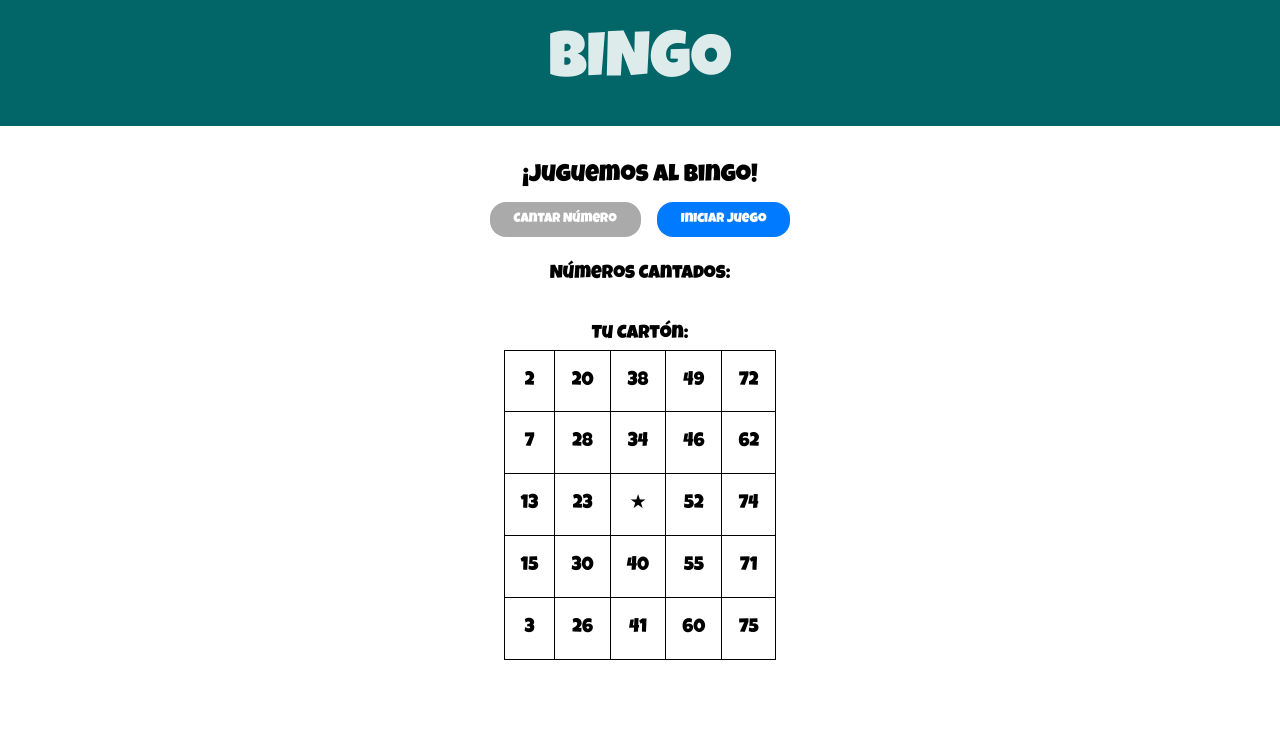
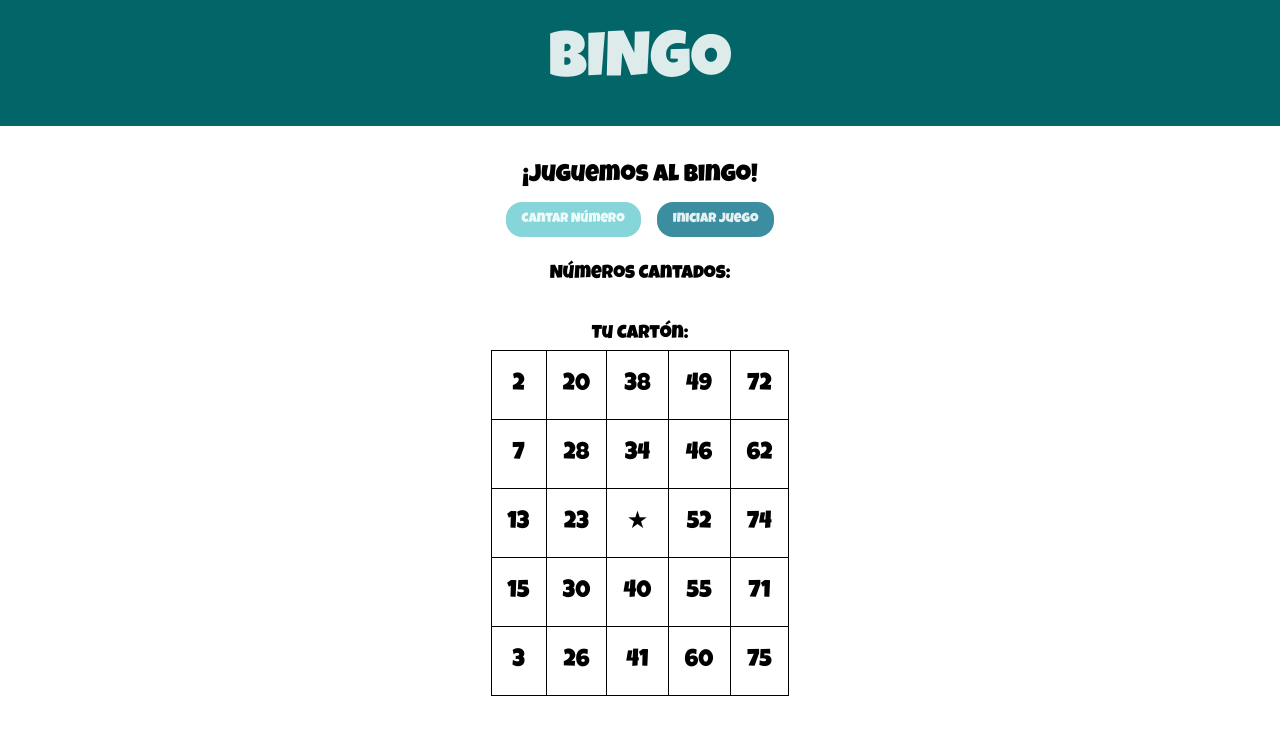
Before and after one commit to GiraMorales/Proyecto12, a React (Vite) app in the folder React/: page /bingo in a window 1280 px wide. Shown: the top 734 px of the page. Built offline with nearby package versions, Linux system fonts and the light colour scheme.

Commit message:
maquetar juegos

```diff
--- a/React/src/index.css
+++ b/React/src/index.css
@@ -26,7 +26,7 @@
   --pjg-size-2: 1.5rem;
   --pjg-size-3: 2rem;
   --pjg-size-4: 2.5rem;
-  --pjg-size-5: 3rem;
+  --pjg-size-5: 2rem;
 
   font-synthesis: none;
   text-rendering: optimizeLegibility;
--- a/React/src/pages/Juego/Juego.css
+++ b/React/src/pages/Juego/Juego.css
@@ -1,27 +1,27 @@
 .juego {
-  padding: 2rem;
+  padding: var(--pjg-size-3);
   text-align: center;
 }
 
 .btn-cantar,
 .btn-iniciar {
   margin: 0.5rem;
-  padding: 0.7rem 1.5rem;
+  padding: 0.7rem var(--pjg-size-1);
   border: none;
-  border-radius: 1rem;
-  background-color: #007bff;
-  color: white;
+  border-radius: var(--pjg-size-1);
+  background-color: var(--pjg-color-2);
+  color: var(--pjg-color-6);
   font-weight: bold;
   cursor: pointer;
 }
 
 .btn-cantar:disabled {
-  background-color: #aaa;
+  background-color: var(--pjg-color-4);
   cursor: not-allowed;
 }
 
 .numeros-cantados {
-  margin: 1rem 0;
+  margin: var(--pjg-size-1) 0;
 }
 
 .lista-numeros {
@@ -32,18 +32,19 @@
 }
 
 .numero {
-  background: #e0e0e0;
+  background: var(--pjg-color-6);
   padding: 0.5rem;
   border-radius: 50%;
-  width: 2rem;
-  height: 2rem;
+  width: var(--pjg-size-3);
+  height: var(--pjg-size-3);
   display: flex;
   align-items: center;
   justify-content: center;
 }
 
 .carton {
-  margin-top: 2rem;
+  margin-top: var(--pjg-size-3);
+  margin-bottom: var(--pjg-size-1);
 }
 
 .carton table {
@@ -53,14 +54,14 @@
 
 .carton td {
   border: 1px solid #000;
-  padding: 1rem;
-  width: 3rem;
-  height: 3rem;
-  font-size: 1.2rem;
+  padding: var(--pjg-size-1);
+  width: var(--pjg-size-5);
+  height: var(--pjg-size-5);
+  font-size: var(--pjg-size-2);
   font-weight: bold;
 }
 
 .marcado {
-  background-color: #4caf50;
-  color: white;
+  background-color: var(--pjg-color-3);
+  color: var(--pjg-color-6);
 }
```
